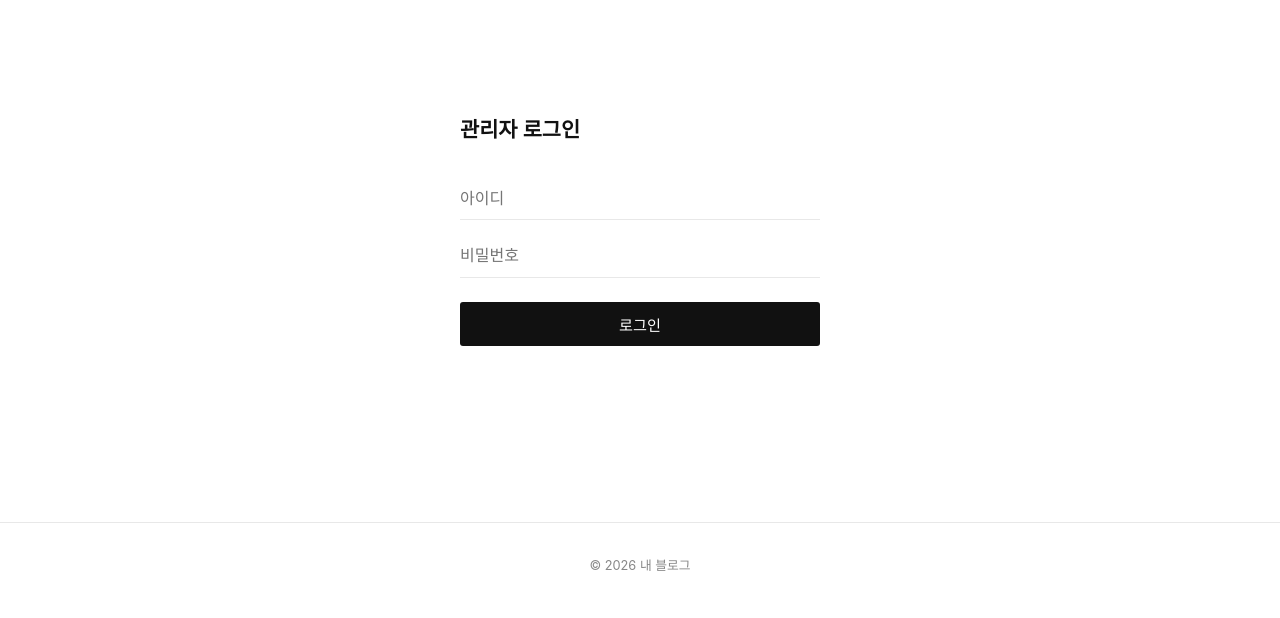
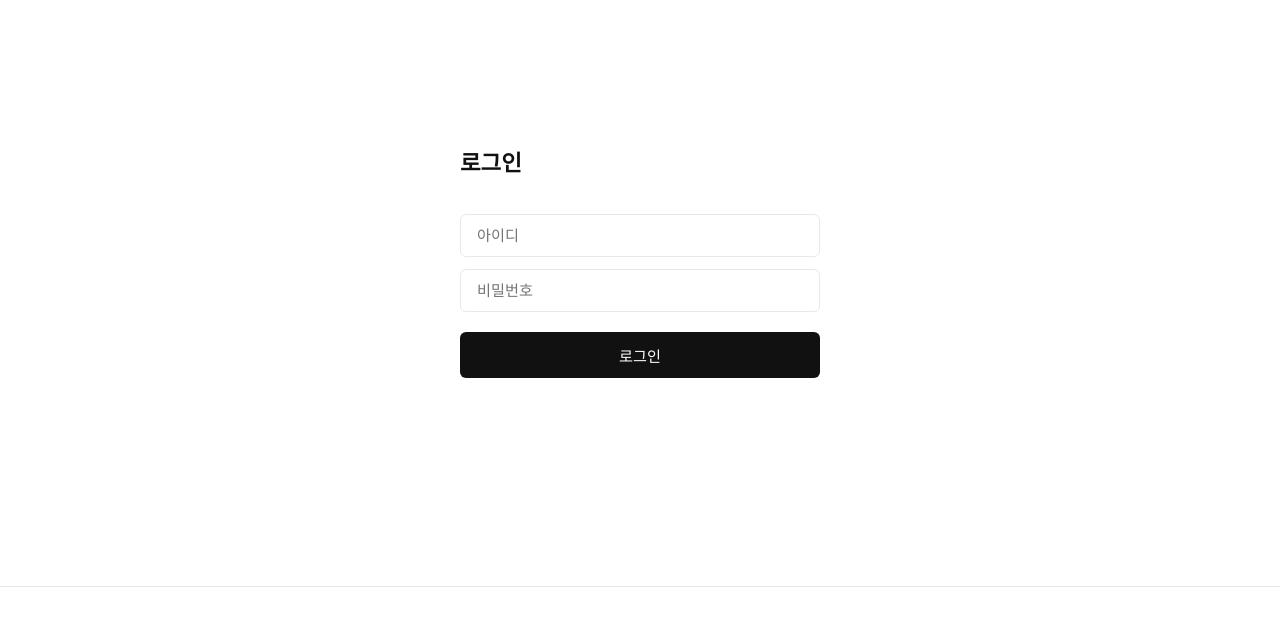
Before and after one commit to dowan2010/Blog, a FastAPI app: page /auth/login in a window 1280 px wide. Shown: the part 67-685 px from the top of the page. Run offline with FastAPI, Linux system fonts and the light colour scheme.

Commit message:
refactor: CSS/JS 파일 분리 및 애니메이션 추가, UI 개선
- static/style.css → static/css/style.css로 이동
- static/js/main.js 신규 생성 (다크모드, 댓글 수정 토글)
- 인라인 스크립트 전부 main.js로 분리
- fadeUp 애니메이션 및 hover 효과 추가
- 로그인 UI 정리, 댓글 수정 폼 기본 숨김 처리
- GitHub 아이콘 인라인 SVG로 교체 (Lucide 브랜드 아이콘 제거)

Co-Authored-By: Claude Sonnet 4.6 <noreply@anthropic.com>

```diff
--- a/routers/auth.py
+++ b/routers/auth.py
@@ -11,15 +11,14 @@ import models
 load_dotenv()
 SECRET_KEY = os.getenv("SECRET_KEY")
 ALGORITHM = os.getenv("ALGORITHM")
+
 router = APIRouter()
 templates = Jinja2Templates(directory="templates")
 pwd_context = CryptContext(schemes=["bcrypt"])
 
-
 @router.get('/auth/register')
 async def register(request: Request):
 	return templates.TemplateResponse("register.html", {"request": request})
-
 
 # 비번 해시 저장
 @router.post('/auth/register')
@@ -34,11 +33,9 @@ async def register(request: Request, username: str = Form(...), password: str =
 		})
 	return RedirectResponse(url="/auth/login", status_code=303)
 
-
 @router.get('/auth/login')
 async def login(request: Request):
 	return templates.TemplateResponse("login.html", {"request": request})
-
 
 @router.post('/auth/login')
 async def login(request: Request, username: str = Form(...), password: str = Form(...)):
@@ -68,7 +65,6 @@ async def login(request: Request, username: str = Form(...), password: str = For
 		response.set_cookie(key="access_token", value=token)
 		return response
 
-
 @router.post('/auth/logout')
 async def logout(request: Request):
 	response = RedirectResponse(url="/", status_code=303)
--- a/routers/posts.py
+++ b/routers/posts.py
@@ -52,13 +52,11 @@ async def create_post(title: str = Form(...), content: str = Form(...), current_
 	post = models.create_post(title, content)
 	return RedirectResponse(url='/', status_code=303)
 
-
 @router.get("/posts/{id}/edit")
 async def edit_post(id: int, request: Request, current_user=Depends(get_current_user)):
 	post = models.get_post(id)
 	is_admin = current_user.get("is_admin") if current_user else False
 	return templates.TemplateResponse("post_form.html", {"request": request, "post": post, "is_admin": is_admin})
-
 
 @router.post('/posts/{id}/edit')
 async def update_post(id: int, title: str = Form(...), content: str = Form(...),
@@ -69,7 +67,6 @@ async def update_post(id: int, title: str = Form(...), content: str = Form(...),
 	post = models.update_post(id, title, content)
 	return RedirectResponse(url=f'/posts/{id}', status_code=303)
 
-
 @router.post('/posts/{id}/delete')
 async def delete_post(id: int, request: Request, current_user=Depends(get_current_user)):
 	is_admin = current_user.get("is_admin") if current_user else False
@@ -78,7 +75,6 @@ async def delete_post(id: int, request: Request, current_user=Depends(get_curren
 	post = models.delete_post(id)
 	return RedirectResponse(url='/', status_code=303)
 
-
 @router.get('/about')
 async def about(request: Request, current_user=Depends(get_current_user)):
 	is_admin = current_user.get("is_admin") if current_user else False
--- a/static/style.css
+++ b/static/css/style.css
@@ -15,6 +15,18 @@
     --text-muted: #777777;
     --border: #2a2a2a;
     --card-bg: #1a1a1a;
+}
+
+/* ===== 애니메이션 ===== */
+@keyframes fadeUp {
+    from {
+        opacity: 0;
+        transform: translateY(12px);
+    }
+    to {
+        opacity: 1;
+        transform: translateY(0);
+    }
 }
 
 /* ===== 기본 스타일 ===== */
@@ -154,6 +166,7 @@ main {
     max-width: 720px;
     margin: 0 auto;
     padding: 3rem 1.5rem;
+    animation: fadeUp 0.4s ease both;
 }
 
 /* ===== 글 목록 ===== */
@@ -167,6 +180,11 @@ main {
 .post-card {
     padding: 1.5rem 0;
     border-bottom: 1px solid var(--border);
+    transition: opacity 0.2s;
+}
+
+.post-card:hover {
+    opacity: 0.7;
 }
 
 .post-card:first-of-type {
@@ -266,6 +284,7 @@ main {
 
 .post-actions {
     display: flex;
+    align-items: center;
     gap: 1rem;
     padding: 1.5rem 0;
     border-top: 1px solid var(--border);
@@ -350,11 +369,11 @@ main {
 /* ===== 로그인/회원가입 ===== */
 .login {
     max-width: 360px;
-    margin: 4rem auto;
+    margin: 6rem auto;
 }
 
 .login h1 {
-    font-size: 1.3rem;
+    font-size: 1.4rem;
     font-weight: 600;
     margin-bottom: 2rem;
 }
@@ -362,32 +381,42 @@ main {
 .login form {
     display: flex;
     flex-direction: column;
-    gap: 1rem;
+    gap: 0.8rem;
 }
 
 .login input {
-    padding: 0.7rem 0;
-    border: none;
-    border-bottom: 1px solid var(--border);
+    width: 100%;
+    padding: 0.75rem 1rem;
+    border: 1px solid var(--border);
+    border-radius: 6px;
     background: none;
     color: var(--text);
-    font-size: 1rem;
+    font-size: 0.95rem;
     outline: none;
+    box-sizing: border-box;
+    transition: border-color 0.15s;
 }
 
 .login input:focus {
-    border-bottom-color: var(--text);
+    border-color: var(--text);
 }
 
 .login button {
-    padding: 0.7rem;
+    width: 100%;
+    padding: 0.75rem;
     background-color: var(--text);
     color: var(--bg);
     border: none;
-    border-radius: 3px;
+    border-radius: 6px;
     cursor: pointer;
     font-size: 0.95rem;
-    margin-top: 0.5rem;
+    font-weight: 500;
+    margin-top: 0.4rem;
+    transition: opacity 0.15s;
+}
+
+.login button:hover {
+    opacity: 0.8;
 }
 
 .login p {
@@ -500,6 +529,11 @@ main {
     border-radius: 3px;
     cursor: pointer;
     font-size: 0.85rem;
+    transition: opacity 0.15s;
+}
+
+.comment-form button:hover {
+    opacity: 0.7;
 }
 
 /* ===== 소개 ===== */
--- /dev/null
+++ b/static/js/main.js
@@ -0,0 +1,22 @@
+// ===== 다크모드 =====
+function toggleTheme() {
+    const current = document.documentElement.getAttribute('data-theme');
+    const next = current === 'dark' ? 'light' : 'dark';
+    document.documentElement.setAttribute('data-theme', next);
+    localStorage.setItem('theme', next);
+    document.getElementById('theme-icon').setAttribute('data-lucide', next === 'dark' ? 'sun' : 'moon');
+    lucide.createIcons();
+}
+
+// 페이지 로드 시 테마 아이콘 초기화
+if (document.documentElement.getAttribute('data-theme') === 'dark') {
+    document.getElementById('theme-icon').setAttribute('data-lucide', 'sun');
+}
+lucide.createIcons();
+
+
+// ===== 댓글 수정 폼 토글 =====
+function toggleEditForm(commentId) {
+    const form = document.getElementById('edit-form-' + commentId);
+    form.style.display = form.style.display === 'none' ? 'block' : 'none';
+}
--- a/templates/about.html
+++ b/templates/about.html
@@ -25,5 +25,4 @@
     </ul>
 </section>
 
-<script>lucide.createIcons();</script>
 {% endblock %}
--- a/templates/base.html
+++ b/templates/base.html
@@ -4,9 +4,10 @@
     <meta charset="UTF-8">
     <meta name="viewport" content="width=device-width, initial-scale=1.0">
     <title>{% block title %}블로그{% endblock %}</title>
-    <link rel="stylesheet" href="/static/style.css">
+    <link rel="stylesheet" href="/static/css/style.css">
     <script src="https://unpkg.com/lucide@latest"></script>
     <script>
+        // 깜빡임 방지를 위해 head에서 즉시 테마 적용
         const savedTheme = localStorage.getItem('theme') || 'light';
         document.documentElement.setAttribute('data-theme', savedTheme);
     </script>
@@ -37,21 +38,7 @@
             </div>
         </nav>
     </header>
-    <script>
-        function toggleTheme() {
-            const current = document.documentElement.getAttribute('data-theme');
-            const next = current === 'dark' ? 'light' : 'dark';
-            document.documentElement.setAttribute('data-theme', next);
-            localStorage.setItem('theme', next);
-            document.getElementById('theme-icon').setAttribute('data-lucide', next === 'dark' ? 'sun' : 'moon');
-            lucide.createIcons();
-        }
-        lucide.createIcons();
-        if (document.documentElement.getAttribute('data-theme') === 'dark') {
-            document.getElementById('theme-icon').setAttribute('data-lucide', 'sun');
-            lucide.createIcons();
-        }
-    </script>
+    <script src="/static/js/main.js"></script>
 
     <main>
         {% block content %}{% endblock %}
--- a/templates/login.html
+++ b/templates/login.html
@@ -4,7 +4,7 @@
 
 {% block content %}
     <section class="login">
-        <h1>관리자 로그인</h1>
+        <h1>로그인</h1>
 
         {% if error %}
             <p class="error">{{ error }}</p>
```
Also changed, not shown: templates/post_detail.html (+0 -7 lines).
